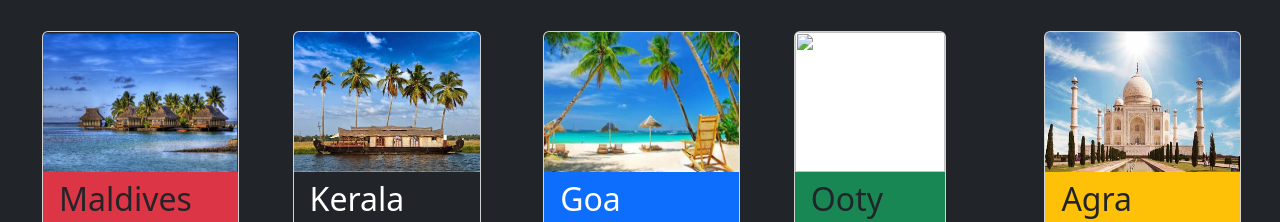
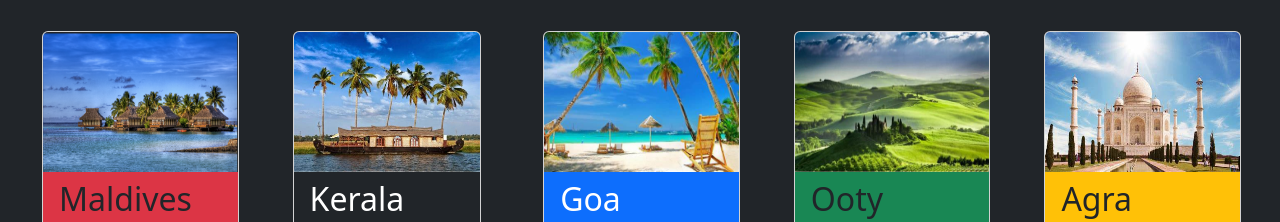
Before and after one commit to ravi6302/tourism-site, a plain HTML site: page index.html in a window 1280 px wide. Shown: the part 789-1011 px from the top of the page. Drawn offline with nearby package versions, Linux system fonts and the light colour scheme.

Commit message:
Update index.html

```diff
--- a/index.html
+++ b/index.html
@@ -284,7 +284,7 @@
 
             <div class="d-flex flex-wrap col">
                 <div class="card" id="card-shadow">
-                    <img src=".ooty1.jpg" class="card-img-top" width="150px" height="140px"">
+                    <img src="ooty1.jpg" class="card-img-top" width="150px" height="140px"">
                     <div class="card-header bg-success">
                         <h2 class="card-title">Ooty</h2>
                         <p>33% off Today</p>
```
